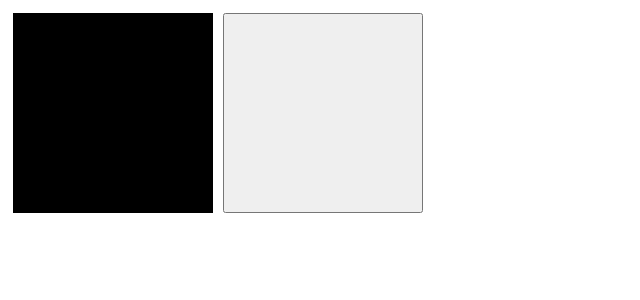
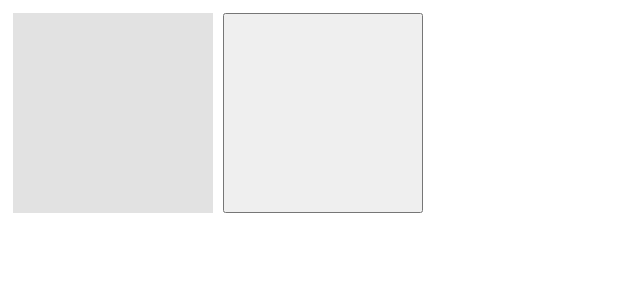
Before and after one commit to MetalHead89/do-not-forget-to-do, a React app: page / in a window 1280 px wide. Both pictures are taken after a click on the button 113 px from the left and 113 px from the top of the page. Shown: the top 300 px of the page, without its empty margins (0-640 px from the left). Built offline with nearby package versions, Linux system fonts and the light colour scheme.

Commit message:
Добавлен компонент List

```diff
--- /dev/null
+++ b/src/components/list/list.scss
@@ -0,0 +1,6 @@
+.list {
+  margin: 5px;
+  width: 200px;
+  height: 200px;
+  background: rgb(226, 226, 226);
+}
--- /dev/null
+++ b/src/components/list/list.tsx
@@ -0,0 +1,9 @@
+import React from 'react';
+import { IList } from '../../ts/interfaces';
+import './list.scss';
+
+const List = (props: IList) => {
+  return <div className="list"></div>;
+};
+
+export default List;
--- a/src/components/lists-container/lists-container.scss
+++ b/src/components/lists-container/lists-container.scss
@@ -2,10 +2,3 @@
   display: flex;
   flex-wrap: wrap;
 }
-
-.list {
-  margin: 5px;
-  width: 200px;
-  height: 200px;
-  background: black;
-}
--- a/src/components/lists-container/lists-container.tsx
+++ b/src/components/lists-container/lists-container.tsx
@@ -1,11 +1,12 @@
 import React from 'react';
 import { IListsContainerState } from '../../ts/interfaces';
 import CreateListButtonContainer from '../create-list-button/create-list-button-container';
+import List from '../list/list';
 import './lists-container.scss';
 
 const ListsContainer = (props: IListsContainerState) => {
   const lists = props.lists.map((item) => {
-    return <div className="list" key={item.id}></div>;
+    return <List key={item.id} {...item} />;
   });
 
   return (
```
